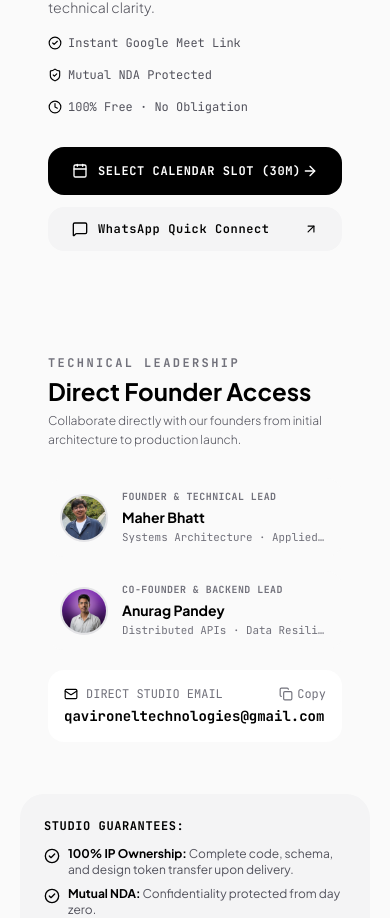
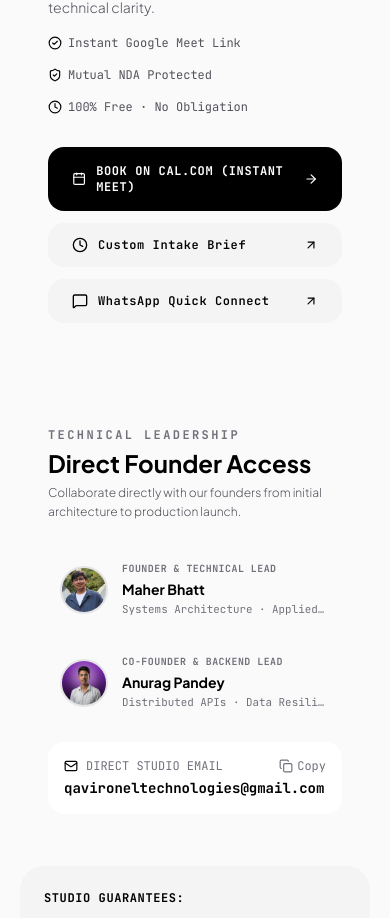
Before and after one commit to Maher-Bhatt/Qavironel-Technologies, a React (Vite) app: page /contact in a window 390 px wide. Shown: the part 1092-2010 px from the top of the page. Built offline with nearby package versions, Linux system fonts and the light colour scheme; no server answers.

Commit message:
feat(booking): integrate live Cal.com 30-min discovery call booking across ContactPage and ScheduleCallForm

```diff
--- a/src/components/booking/ScheduleCallForm.tsx
+++ b/src/components/booking/ScheduleCallForm.tsx
@@ -360,6 +360,41 @@ export const ScheduleCallForm: React.FC<ScheduleCallFormProps> = ({ onSuccess, o
         </div>
       )}
 
+      {/* Live Cal.com Direct Booking Card */}
+      <div className="p-4 sm:p-5 rounded-2xl bg-gradient-to-br from-zinc-50 to-zinc-100 dark:from-zinc-900 dark:to-zinc-950 border border-black/10 dark:border-white/10 shadow-xs">
+        <div className="flex flex-col sm:flex-row items-start sm:items-center justify-between gap-4">
+          <div className="space-y-1">
+            <div className="inline-flex items-center gap-2 text-[10px] font-mono font-bold uppercase tracking-widest text-emerald-600 dark:text-emerald-400">
+              <span className="w-2 h-2 rounded-full bg-emerald-500 animate-pulse" />
+              <span>Instant Google Meet Booking</span>
+            </div>
+            <h3 className="font-sans font-bold text-sm sm:text-base text-black dark:text-white">
+              Live Calendar &amp; Instant Google Meet Link
+            </h3>
+            <p className="text-xs text-zinc-500 dark:text-zinc-400">
+              Pick your exact time slot directly on Cal.com to auto-sync with Maher's calendar and get an instant meeting invite.
+            </p>
+          </div>
+          <a
+            href={companyConfig.calComUrl}
+            target="_blank"
+            rel="noopener noreferrer"
+            className="btn-glass-shimmer inline-flex items-center gap-2 px-5 py-3 rounded-xl bg-black dark:bg-white text-white dark:text-black font-mono font-bold text-xs uppercase tracking-wider hover:scale-[1.02] transition-all shrink-0 shadow-md"
+          >
+            <CalendarIcon className="w-3.5 h-3.5" />
+            <span>Book on Cal.com &rarr;</span>
+          </a>
+        </div>
+      </div>
+
+      <div className="relative flex py-1 items-center">
+        <div className="flex-grow border-t border-black/10 dark:border-white/10"></div>
+        <span className="flex-shrink mx-4 text-[10px] font-mono uppercase tracking-widest text-zinc-400">
+          Or submit preferred slot below
+        </span>
+        <div className="flex-grow border-t border-black/10 dark:border-white/10"></div>
+      </div>
+
       {/* ========================================================================= */}
       {/* 01. GLOBAL TIMEZONE SELECTOR & CALL PARAMETERS                            */}
       {/* ========================================================================= */}
--- a/src/data/company.ts
+++ b/src/data/company.ts
@@ -12,6 +12,8 @@ export const companyConfig = {
   secondaryEmail: 'maherbhatt01@gmail.com',
   phone: '+91 98795 29957',
   whatsappUrl: 'https://wa.me/919879529957',
+  calComUrl: 'https://cal.com/qavironel/30min',
+  calCom15mUrl: 'https://cal.com/qavironel/15min',
   githubOrg: 'https://github.com/Maher-Bhatt',
   linkedinUrl: 'https://linkedin.com/in/maher-bhatt-206035362',
   portfolioOrigin: 'An independent digital product and software engineering practice dedicated to high-performance craftsmanship, defensive security architecture, and applied AI systems.'
--- a/src/pages/ContactPage.tsx
+++ b/src/pages/ContactPage.tsx
@@ -149,16 +149,29 @@ export const ContactPage: React.FC = () => {
                 </div>
 
                 <div className="lg:col-span-4 flex flex-col gap-3">
-                  <button
-                    type="button"
-                    onClick={() => openBookingModal('call')}
+                  <a
+                    href={companyConfig.calComUrl}
+                    target="_blank"
+                    rel="noopener noreferrer"
                     className="btn-glass-shimmer group relative flex items-center justify-between px-6 py-4 rounded-2xl bg-black dark:bg-white text-white dark:text-black font-mono font-bold text-xs uppercase tracking-wider shadow-lg hover:shadow-xl hover:scale-[1.01] transition-all cursor-pointer border border-white/20 dark:border-black/20"
                   >
                     <span className="flex items-center gap-2.5">
                       <Calendar className="w-4 h-4" />
-                      <span>Select Calendar Slot (30m)</span>
+                      <span>Book on Cal.com (Instant Meet)</span>
                     </span>
                     <ArrowRight className="w-4 h-4 group-hover:translate-x-1.5 transition-transform" />
+                  </a>
+
+                  <button
+                    type="button"
+                    onClick={() => openBookingModal('call')}
+                    className="flex items-center justify-between px-6 py-3.5 rounded-2xl bg-zinc-100 hover:bg-zinc-200 dark:bg-zinc-900 dark:hover:bg-zinc-800 text-black dark:text-white font-mono font-semibold text-xs tracking-wider transition-colors border border-black/5 dark:border-white/10 cursor-pointer"
+                  >
+                    <span className="flex items-center gap-2.5">
+                      <Clock className="w-4 h-4" />
+                      <span>Custom Intake Brief</span>
+                    </span>
+                    <ArrowUpRight className="w-3.5 h-3.5" />
                   </button>
 
                   <a
```
